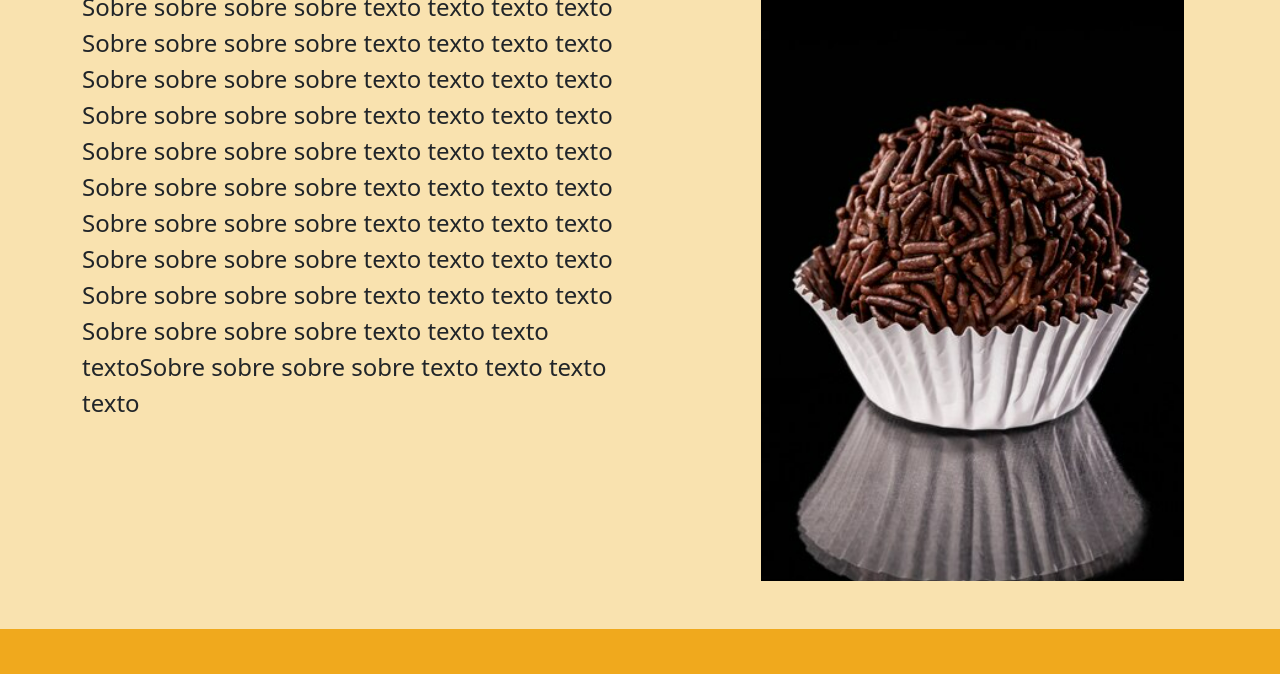
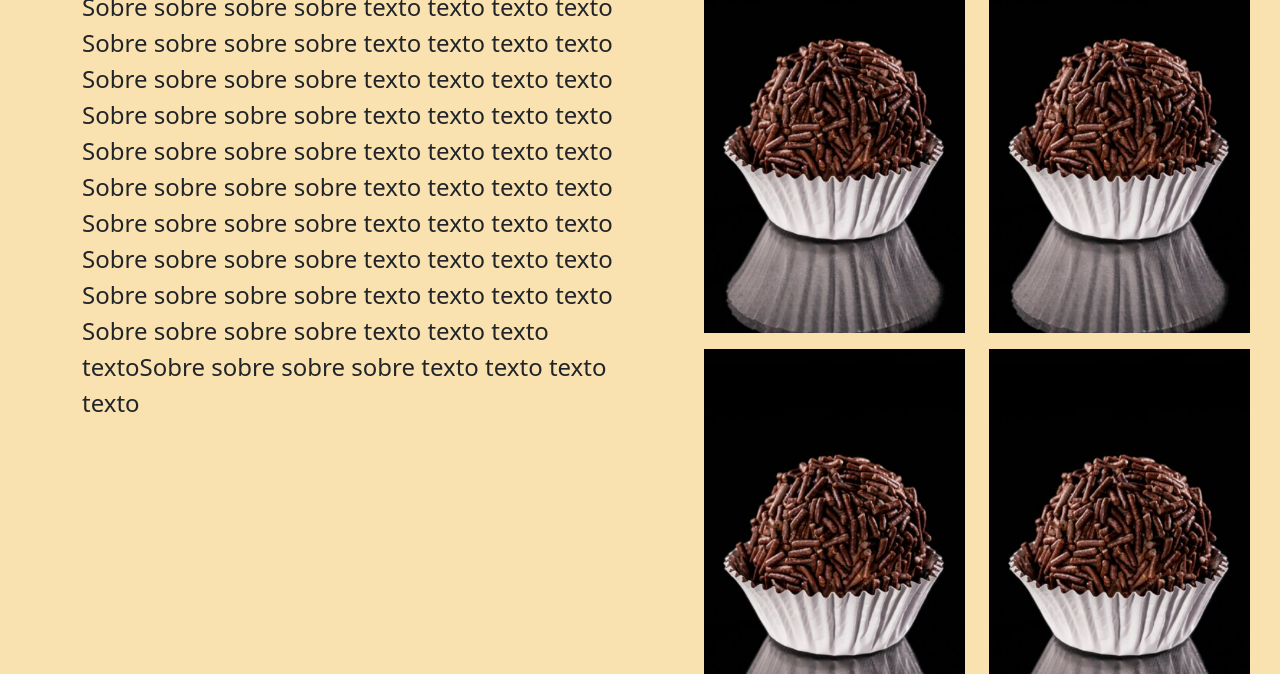
Before and after one commit to GSSachete/Caramelle, a website: page sobre.html in a window 1280 px wide. Shown: the part 171-845 px from the top of the page. Drawn offline with nearby package versions, Linux system fonts and the light colour scheme.

Commit message:
att_sobre

```diff
--- a/sobre.html
+++ b/sobre.html
@@ -43,8 +43,24 @@
             <h1>Sobre</h1>
             <p>Sobre sobre sobre sobre texto texto texto texto Sobre sobre sobre sobre texto texto texto texto Sobre sobre sobre sobre texto texto texto texto Sobre sobre sobre sobre texto texto texto texto Sobre sobre sobre sobre texto texto texto texto Sobre sobre sobre sobre texto texto texto texto Sobre sobre sobre sobre texto texto texto texto Sobre sobre sobre sobre texto texto texto texto Sobre sobre sobre sobre texto texto texto texto Sobre sobre sobre sobre texto texto texto textoSobre sobre sobre sobre texto texto texto texto</p>
           </div>
+
           <div class="col-md-6">
-            <img src="Imagens/Sem título.png" alt="Imagem Descritiva" class="img-fluid">
+            <div class="row">
+              <div class="col-md-6">
+                <img src="Imagens/Sem título.png" alt="Imagem 1" class="img-fluid">
+              </div>
+              <div class="col-md-6">
+                <img src="Imagens/Sem título.png" alt="Imagem 2" class="img-fluid">
+              </div>
+            </div>
+            <div class="row mt-3">
+              <div class="col-md-6">
+                <img src="Imagens/Sem título.png" alt="Imagem 3" class="img-fluid">
+              </div>
+              <div class="col-md-6">
+                <img src="Imagens/Sem título.png" alt="Imagem 4" class="img-fluid">
+              </div>
+            </div>
           </div>
         </div>
       </div>
```
